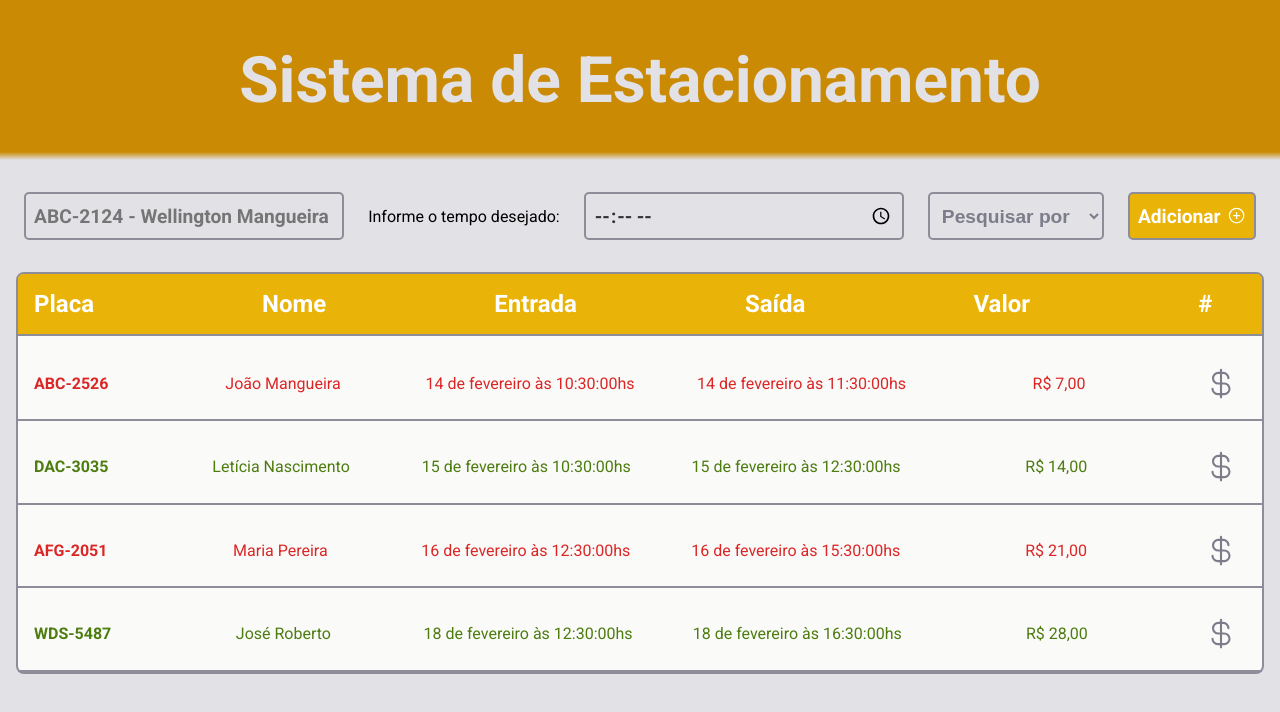
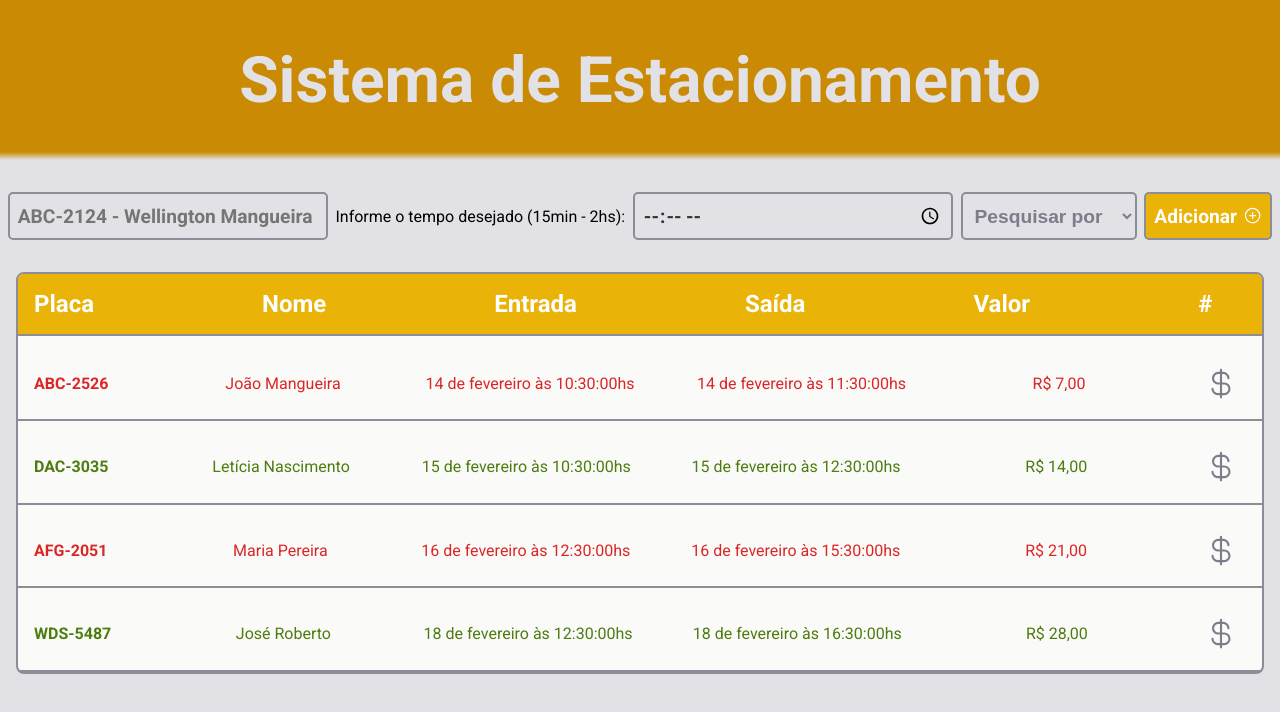
Before and after one commit to leticea/parking-system-react, a React (Vite) app: page / in a window 1280 px wide. Shown: the top 712 px of the page. Built offline with nearby package versions, Linux system fonts and the light colour scheme.

Commit message:
criando input time

```diff
--- a/src/components/HomeContainer.tsx
+++ b/src/components/HomeContainer.tsx
@@ -148,7 +148,7 @@ export function HomeContainer() {
           required
           className={styles.errorMessage}
         />
-        Informe o tempo desejado:
+        Informe o tempo desejado (15min - 2hs):
         <input type="time" min={5} max={120} name="hours" id="hours" />
         <select>
           <option value="search">Pesquisar por</option>
```
